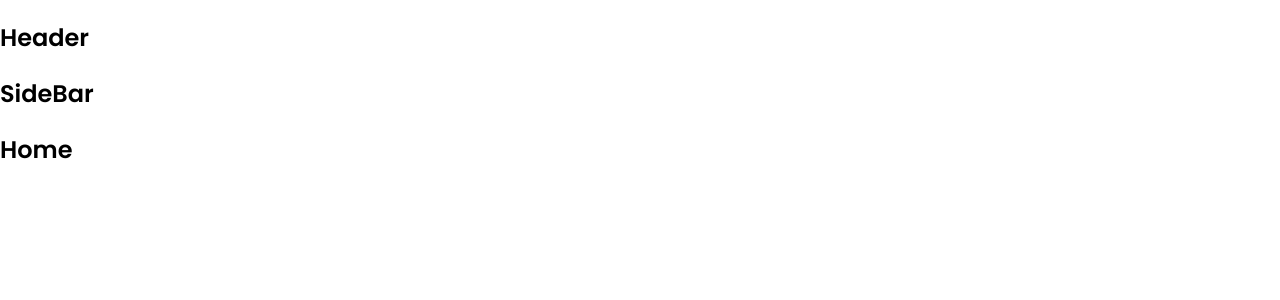
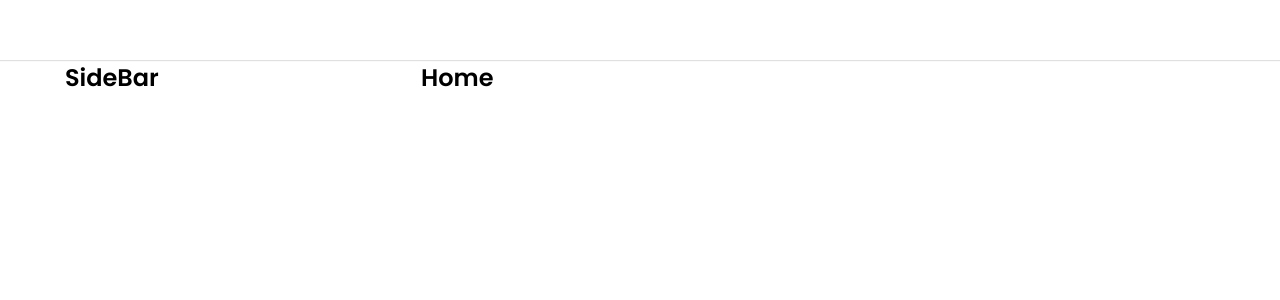
Before and after one commit to haisehi/tiktokCloneF8, a React (Create React App) app: page / in a window 1280 px wide. Shown: the top 300 px of the page. Built offline with nearby package versions, Linux system fonts and the light colour scheme.

Commit message:
add lib classNames & build basic Layout

```diff
--- a/package.json
+++ b/package.json
@@ -6,6 +6,7 @@
     "@testing-library/jest-dom": "^5.17.0",
     "@testing-library/react": "^13.4.0",
     "@testing-library/user-event": "^13.5.0",
+    "classnames": "^2.3.2",
     "css-reset-and-normalize": "^2.3.6",
     "react": "^18.2.0",
     "react-dom": "^18.2.0",
--- a/src/components/GlobalStyles/GlobalStyles.scss
+++ b/src/components/GlobalStyles/GlobalStyles.scss
@@ -3,8 +3,13 @@
 
 :root{
     --primary:rgba(254, 44, 85, 1);
+    // default layout
+    --default-layout-header-height:60px;
+    --default-layout-width:1150px;
 }
 *{
+    margin: 0;
+    padding: 0;
     box-sizing: border-box;
 }
 
--- /dev/null
+++ b/src/components/Layout/DefaultLayout/DefaultLayout.module.scss
@@ -0,0 +1,13 @@
+.wrapper{
+    display: flex;
+    flex-direction: column;
+    align-items: center;
+}
+.container{
+    width: var(--default-layout-width);
+    min-height: 1000px;
+    display: flex;
+}
+.content{
+    flex: 1;
+}
--- /dev/null
+++ b/src/components/Layout/DefaultLayout/SideBar/SideBar.module.scss
@@ -0,0 +1,4 @@
+.wrapper{
+    width: 356px;
+    min-height: 1000px;
+}
--- a/src/components/Layout/DefaultLayout/SideBar/index.js
+++ b/src/components/Layout/DefaultLayout/SideBar/index.js
@@ -1,6 +1,12 @@
+import classNames from 'classnames/bind';
+import styles from './SideBar.module.scss'
+
+const cx = classNames.bind(styles)
 function SideBar() {
     return (
-        <h2>SideBar</h2>
+        <aside className={cx('wrapper')}>
+            <h2>SideBar</h2>
+        </aside>
      );
 }
 
--- a/src/components/Layout/DefaultLayout/index.js
+++ b/src/components/Layout/DefaultLayout/index.js
@@ -1,14 +1,18 @@
+import classNames from "classnames/bind";
 
 import Header from "../components/Header";
 import SideBar from "./SideBar";
+import styles from './DefaultLayout.module.scss'
+
+const cx = classNames.bind(styles)
 
 function DefaultLayout({children}) {
     return (
-        <div>
+        <div className={cx('wrapper')}>
             <Header/>
-            <div className="container">
+            <div className={cx("container")}>
                 <SideBar/>
-                <div className="content">
+                <div className={cx("content")}>
                     {children}
                 </div>
             </div>
--- /dev/null
+++ b/src/components/Layout/components/Header/Header.module.scss
@@ -0,0 +1,12 @@
+.wrapper{
+    height: var(--default-layout-header-height);
+    width: 100%;
+    box-shadow: 0px 1px 1px rgba(0, 0, 0, 0.12);
+    display: flex;
+    justify-content: center;
+}
+.inner{
+    height: 100%;
+    width: var(--default-layout-width);
+
+}
--- a/src/components/Layout/components/Header/index.js
+++ b/src/components/Layout/components/Header/index.js
@@ -1,6 +1,18 @@
+import classNames from "classnames/bind";
+
+import styles from './Header.module.scss';
+
+const cx = classNames.bind(styles)
+
+
 function Header() {
     return (
-        <h2>Header</h2>
+        <header className={cx('wrapper')}>
+            <div className={cx('inner')}>
+                {/* {logo} */}
+                {/* {search} */}
+            </div>
+        </header>
      );
 }
 
```
Also changed, not shown: 1 other file (tests, documents, lock files or other folders).
